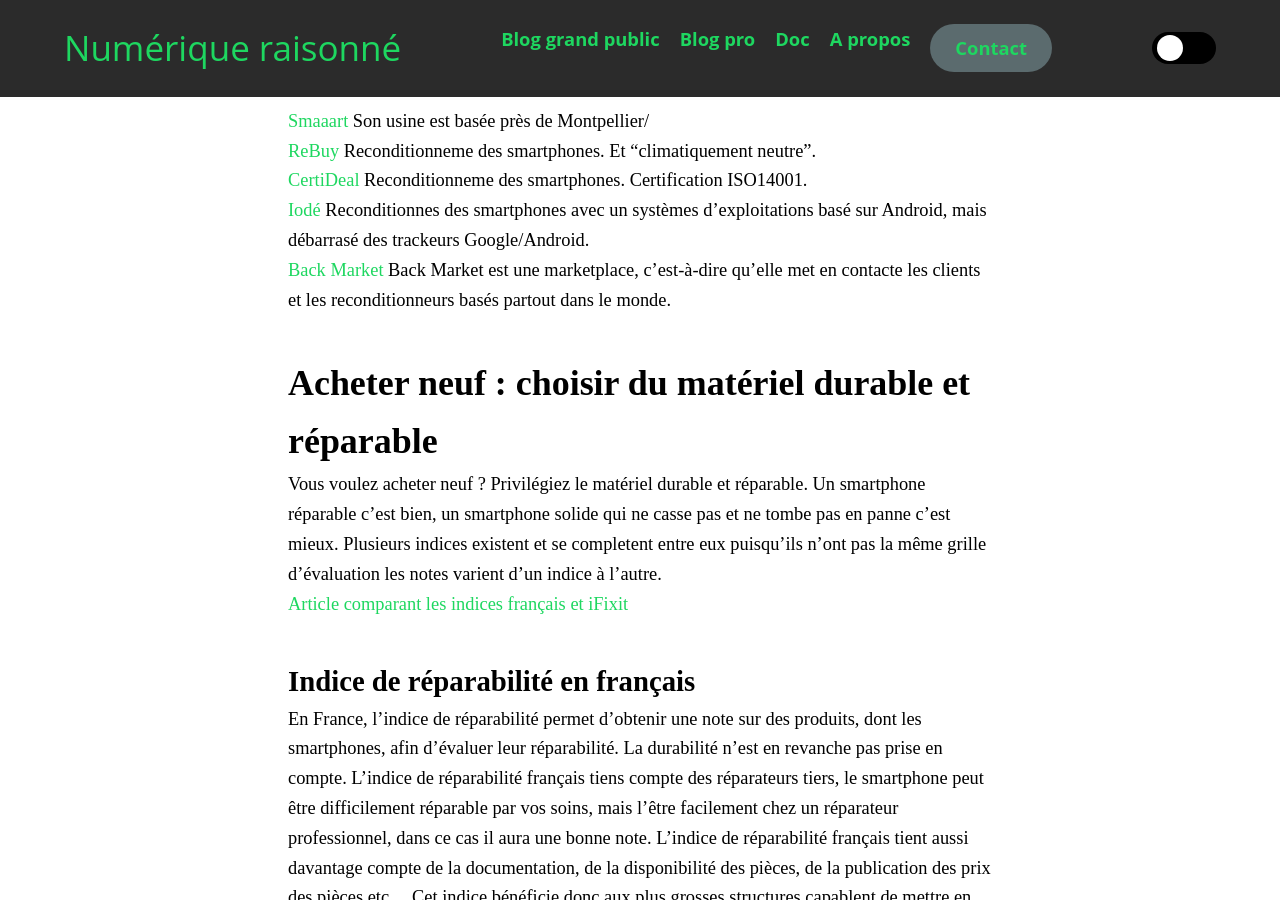
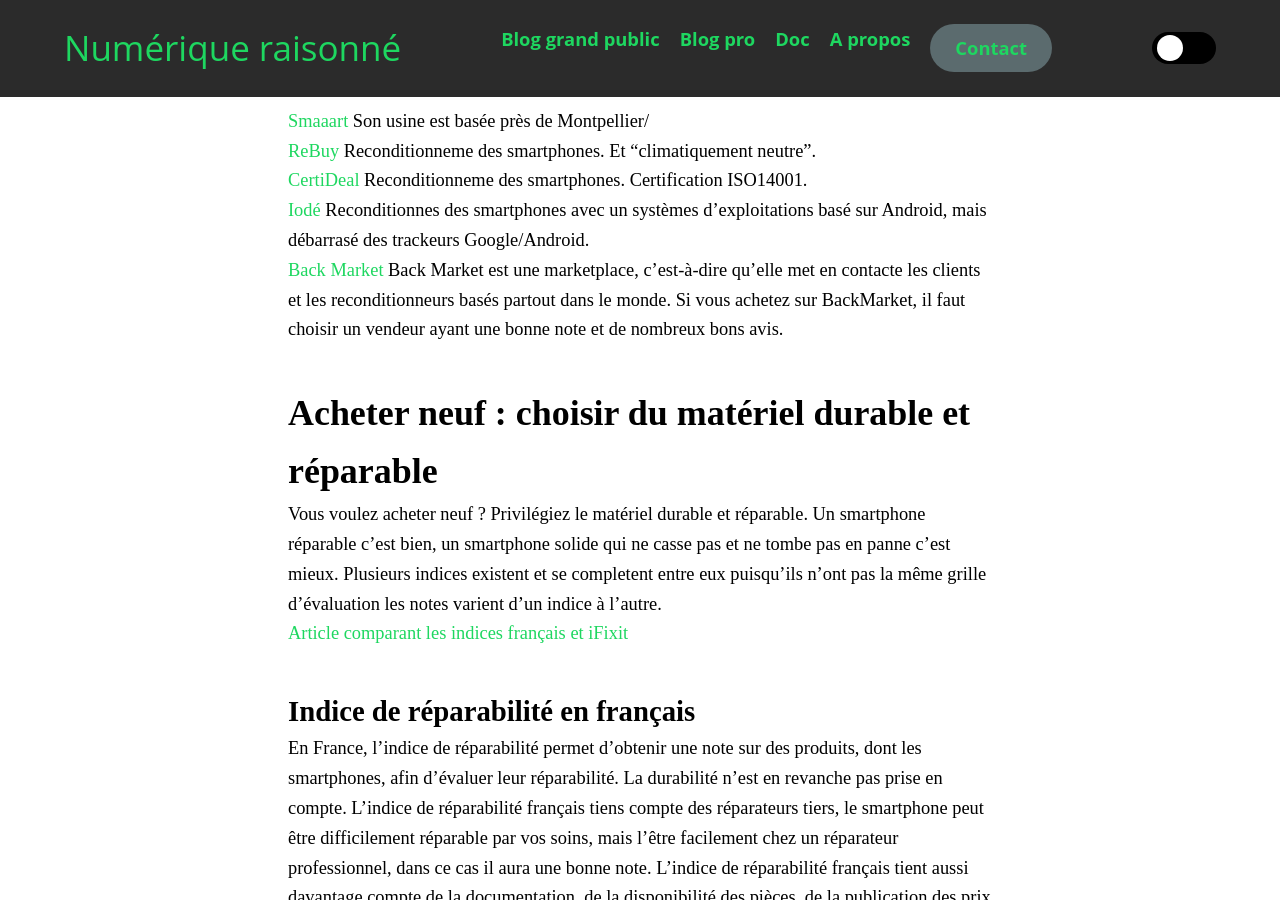
Before and after one commit to Slandais/slandais.github.io, a Jekyll site: the page built from _posts/2021-04-14-acheter-nouveau-telephone.md, in a window 1280 px wide and 900 px high, scrolled down 1623 px. Built offline with Jekyll 4.4.1, drawn with Linux system fonts in a browser that asks for light colours.

Commit message:
Update 2021-04-14-acheter-nouveau-telephone.md

```diff
--- a/_posts/2021-04-14-acheter-nouveau-telephone.md
+++ b/_posts/2021-04-14-acheter-nouveau-telephone.md
@@ -43,7 +43,7 @@
 * [ReBuy](https://www.rebuy.fr/) Reconditionneme des smartphones. Et "climatiquement neutre".
 * [CertiDeal](https://smaaart.fr/) Reconditionneme des smartphones. Certification ISO14001.
 * [Iodé](https://iode.tech/) Reconditionnes des smartphones avec un systèmes d'exploitations basé sur Android, mais débarrasé des trackeurs Google/Android.
-* [Back Market](https://www.backmarket.fr/) Back Market est une marketplace, c’est-à-dire qu'elle met en contacte les clients et les reconditionneurs basés partout dans le monde.
+* [Back Market](https://www.backmarket.fr/) Back Market est une marketplace, c’est-à-dire qu'elle met en contacte les clients et les reconditionneurs basés partout dans le monde. Si vous achetez sur BackMarket, il faut choisir un vendeur ayant une bonne note et de nombreux bons avis.
 
 ## Acheter neuf : choisir du matériel durable et réparable
 
```
